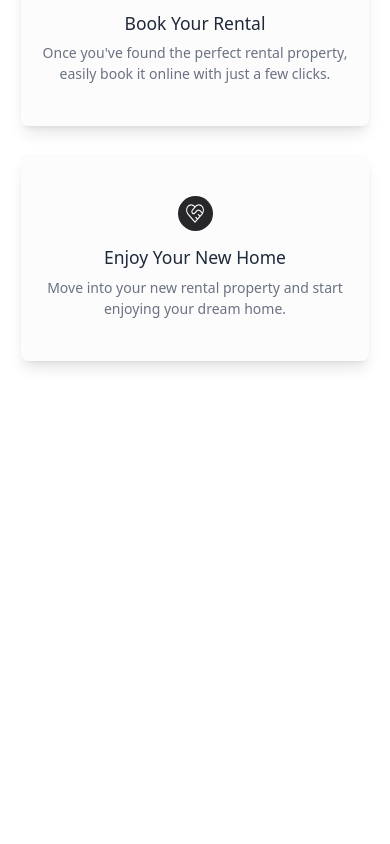
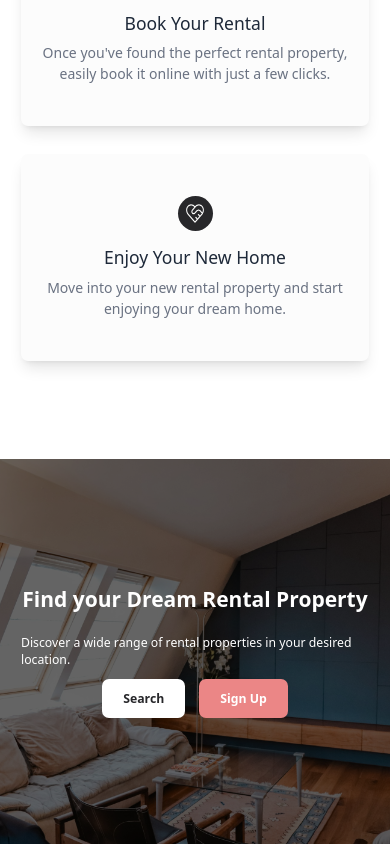
Before and after one commit to chyroshan066/rental-app, a Next.js app in the folder client/: page /landing in a window 390 px wide. Shown: the part 2755-3599 px from the top of the page. Before the commit the page ends 3214 px from the top, so only its background shows below. Built offline with nearby package versions, Linux system fonts and the light colour scheme; no server answers.

Commit message:
feat(ui): add responsive call to action section

```diff
--- a/client/package.json
+++ b/client/package.json
@@ -10,6 +10,7 @@
   },
   "dependencies": {
     "@hookform/resolvers": "^5.0.1",
+    "@phosphor-icons/react": "^2.1.10",
     "@radix-ui/react-avatar": "^1.1.10",
     "@radix-ui/react-checkbox": "^1.3.2",
     "@radix-ui/react-dialog": "^1.1.14",
--- /dev/null
+++ b/client/src/app/(nondashboard)/landing/CallToActionSection.tsx
@@ -0,0 +1,60 @@
+"use client";
+
+import Image from "next/image";
+import { motion } from "framer-motion";
+import Link from "next/link";
+
+export default function CallToActionSection() {
+    return <>
+        <div className="relative py-24">
+            <Image
+                src="/landing-call-to-action.jpg"
+                alt="Rentiful Search Section Background"
+                fill
+                className="object-cover object-center"
+            />
+            <div className="absolute inset-0 bg-black/60"></div>
+            <motion.div
+                initial={{
+                    opacity: 0,
+                    y: 20
+                }}
+                transition={{ duration: 0.5 }}
+                whileInView={{
+                    opacity: 1,
+                    y: 0
+                }}
+                viewport={{ once: true }}
+                className="relative max-w-4xl xl:max-w-6xl mx-auto px-6 sm:px-8 lg:px-12 xl:px-16 py-12"
+            >
+                <div className="flex flex-col md:flex-row justify-between items-center">
+                    <div className="mb-6 md:mb-0 md:mr-10">
+                        <h2 className="text-2xl font-bold text-white">
+                            Find your Dream Rental Property
+                        </h2>
+                    </div>
+                    <div>
+                        <p className="text-white mb-3">
+                            Discover a wide range of rental properties in your desired location.
+                        </p>
+                        <div className="flex justify-center md:justify-start gap-4">
+                            <button
+                                onClick={() => window.scrollTo({ top: 0, behavior: "smooth" })}
+                                className="inline-block text-primary-700 bg-white rounded-lg px-6 py-3 font-semibold hover:bg-primary-500 hover:text-primary-50"
+                            >
+                                Search
+                            </button>
+                            <Link
+                                href="/signup"
+                                className="inline-block text-white bg-secondary-500 rounded-lg px-6 py-3 font-semibold hover:bg-secondary-600"
+                                scroll={false}
+                            >
+                                Sign Up
+                            </Link>
+                        </div>
+                    </div>
+                </div>
+            </motion.div>
+        </div>
+    </>;
+}
--- /dev/null
+++ b/client/src/app/(nondashboard)/landing/FooterSection.tsx
@@ -0,0 +1,5 @@
+export default function FooterSection() {
+    return<>
+        Footer
+    </>;
+}
--- a/client/src/app/(nondashboard)/landing/page.tsx
+++ b/client/src/app/(nondashboard)/landing/page.tsx
@@ -1,3 +1,4 @@
+import CallToActionSection from "./CallToActionSection";
 import DiscoverSection from "./DiscoverSection";
 import FeaturesSection from "./FeaturesSection";
 import HeroSection from "./HeroSection";
@@ -8,6 +9,7 @@
             <HeroSection />
             <FeaturesSection />
             <DiscoverSection />
+            <CallToActionSection />
         </div>
     </>;
 }
```
Also changed, not shown: 1 other file (tests, documents, lock files or other folders).
